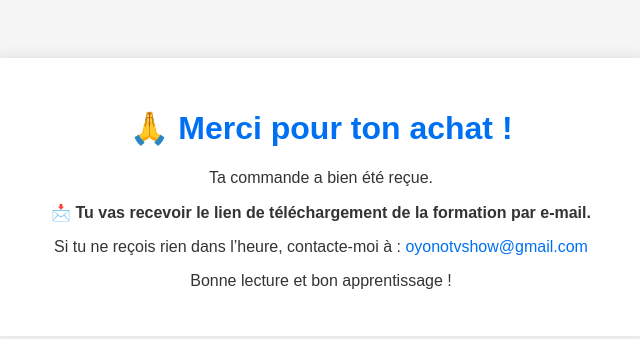
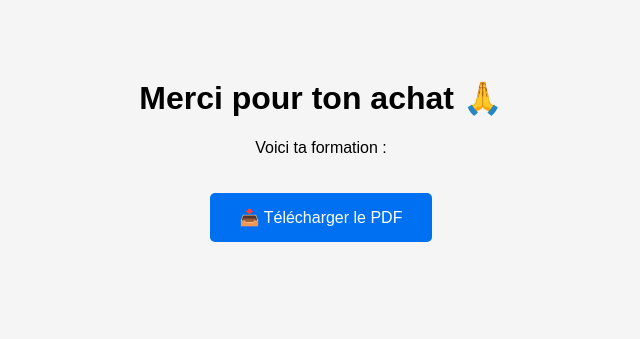
Before and after one commit to ange-spirituel/formation-complet, a plain HTML site: page merci.html in a window 1280 px wide. Shown: the whole page, without its empty margins (319-959 px from the left). Drawn offline with Linux system fonts and the light colour scheme.

Commit message:
Update merci.html

```diff
--- a/merci.html
+++ b/merci.html
@@ -9,33 +9,23 @@
       text-align: center;
       padding: 50px;
       background-color: #f5f5f5;
-      color: #333;
-    }
-    .message {
-      background: white;
-      padding: 30px;
-      border-radius: 12px;
-      box-shadow: 0 0 15px rgba(0,0,0,0.1);
-      max-width: 600px;
-      margin: auto;
-    }
-    h1 {
-      color: #0070f3;
     }
     a {
-      color: #0070f3;
+      display: inline-block;
+      margin-top: 20px;
+      padding: 15px 30px;
+      background-color: #0070f3;
+      color: white;
       text-decoration: none;
+      border-radius: 5px;
     }
   </style>
 </head>
 <body>
-  <div class="message">
-    <h1>🙏 Merci pour ton achat !</h1>
-    <p>Ta commande a bien été reçue.</p>
-    <p><strong>📩 Tu vas recevoir le lien de téléchargement de la formation par e-mail.</strong></p>
-    <p>Si tu ne reçois rien dans l’heure, contacte-moi à :
-      <a href="mailto:oyonotvshow@gmail.com">oyonotvshow@gmail.com</a></p>
-    <p>Bonne lecture et bon apprentissage !</p>
-  </div>
+  <h1>Merci pour ton achat 🙏</h1>
+  <p>Voici ta formation :</p>
+  <a href="/fichiers/Formation_Complete_Oriane_Oyono.pdf" download>
+    📥 Télécharger le PDF
+  </a>
 </body>
 </html>
```
